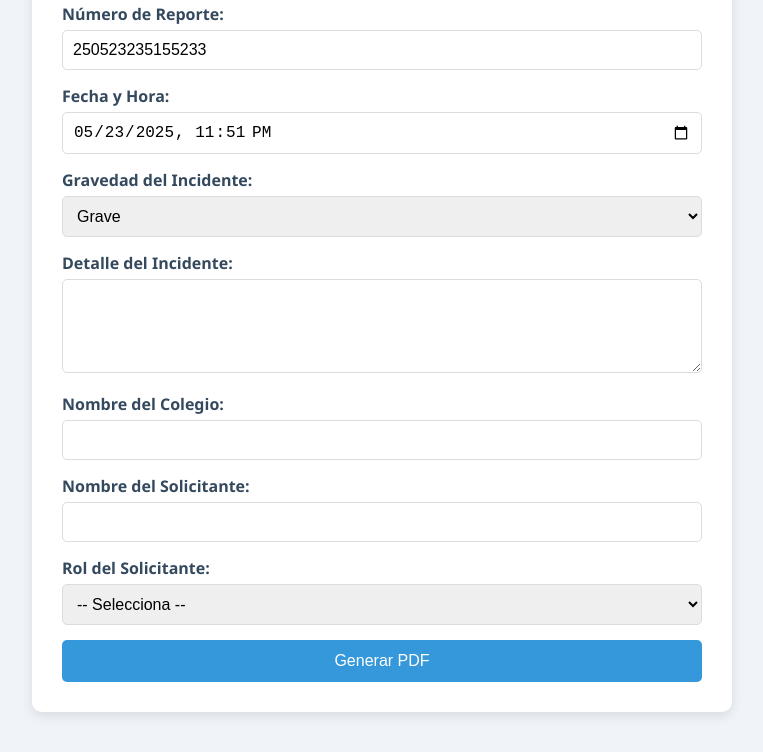
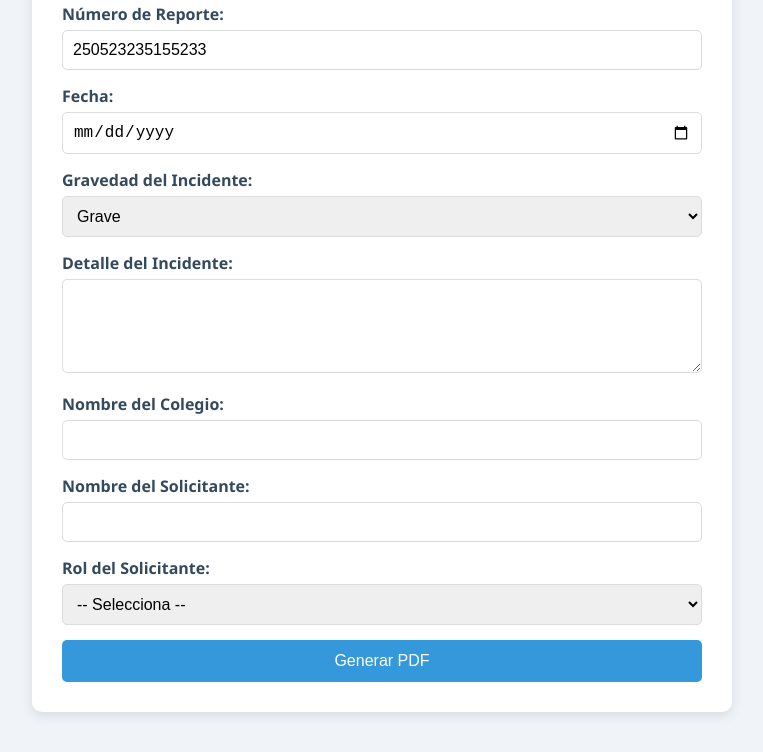
Before and after one commit to LeonardoMaytan/sisticket, a plain HTML site: page index.html in a window 1280 px wide. Shown: the part 156-908 px from the top of the page, without its empty margins (258-1021 px from the left). Drawn offline with nearby package versions, Linux system fonts and the light colour scheme.

Commit message:
Update index.html
cambios 3

```diff
--- a/index.html
+++ b/index.html
@@ -17,8 +17,8 @@
       </div>
 
       <div class="form-group">
-        <label for="fechaHora">Fecha y Hora:</label>
-        <input type="datetime-local" id="fechaHora" name="fechaHora" required />
+        <label for="fechaHora">Fecha:</label>
+        <input type="date" id="fechaHora" name="fechaHora" required />
       </div>
 
       <div class="form-group">
```
